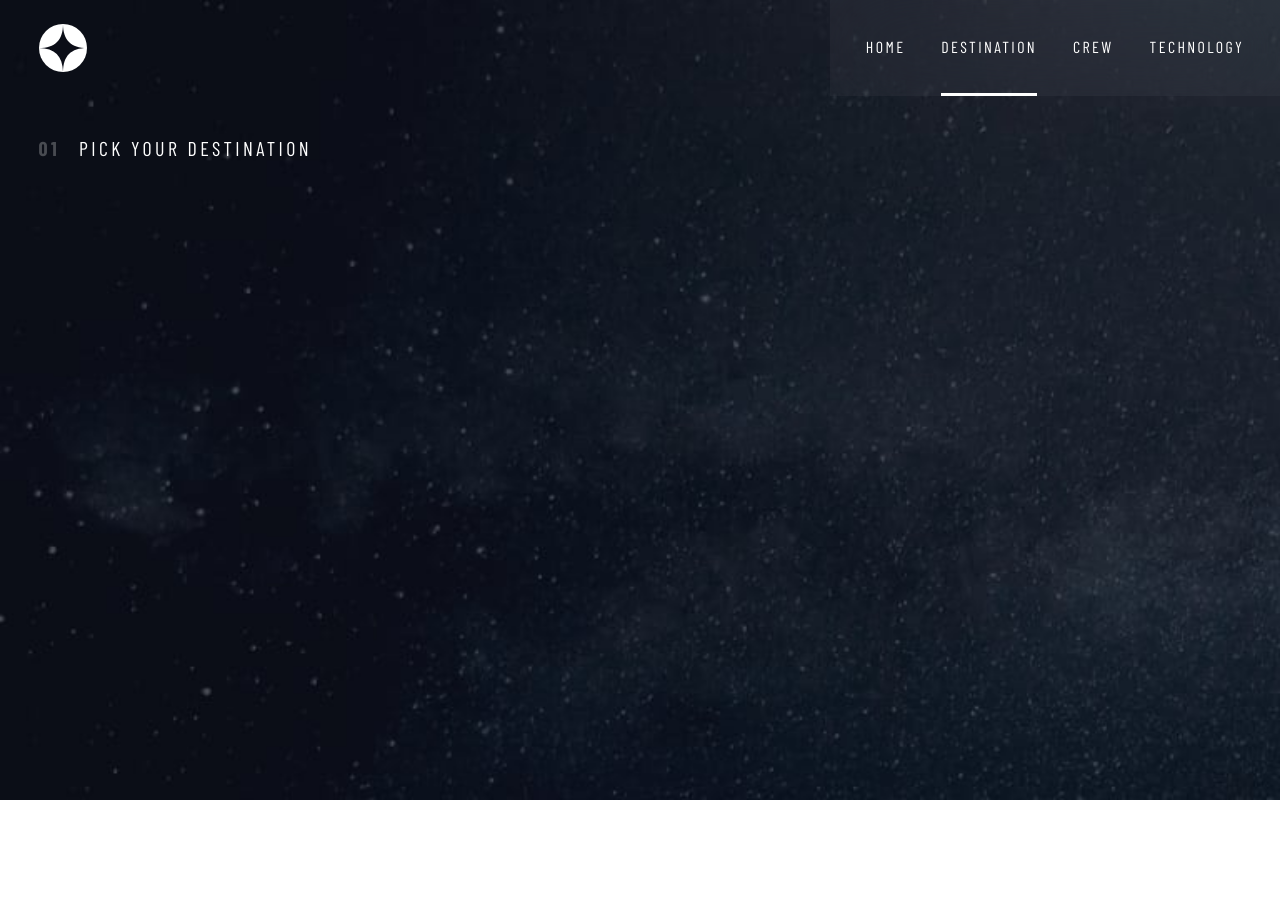
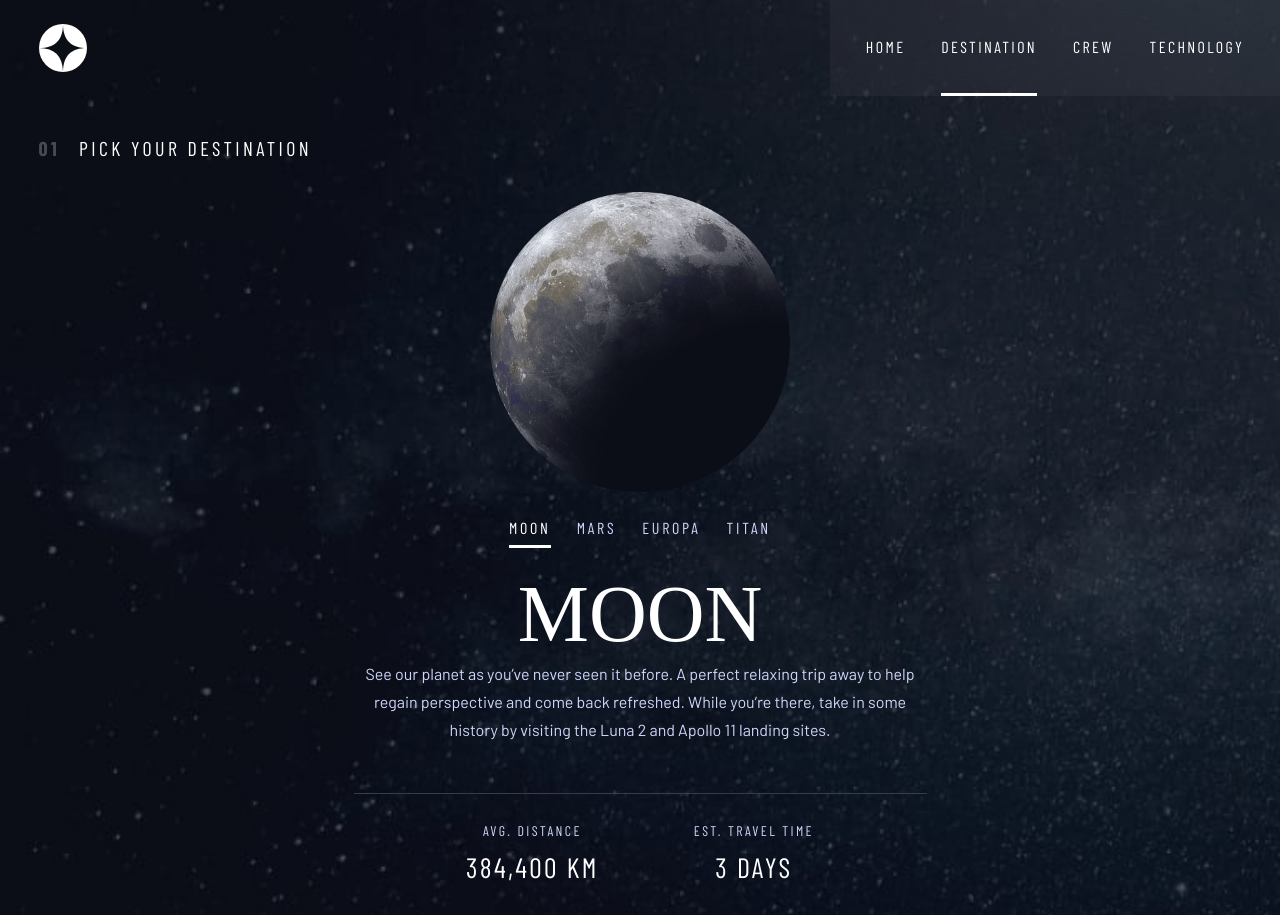
Before and after one commit to CiroJSCH/space-tourism-website, a React (Vite) app: page /destination in a window 1280 px wide. Before the commit the page ends 800 px from the top, so only its background shows below. Built offline with nearby package versions, Linux system fonts and the light colour scheme; a web font is replaced by a local one.

Commit message:
Destination component

```diff
--- a/src/components/Destination.jsx
+++ b/src/components/Destination.jsx
@@ -1,7 +1,54 @@
-const Destination = () => {
-  return (
-    <div></div>
-  )
+// Libraries
+import { useState, useEffect } from 'react';
+
+// Assets
+import moon from '../assets/destination/image-moon.png';
+import mars from '../assets/destination/image-mars.png';
+import europa from '../assets/destination/image-europa.png';
+import titan from '../assets/destination/image-titan.png';
+
+// Data
+import { destinations } from '../data/data.json';
+
+const images = {
+  0: moon,
+  1: mars,
+  2: europa,
+  3: titan,
 }
 
-export default Destination
+const Destination = () => {
+
+  const [destination, setDestination] = useState(destinations[0]);
+
+  return (
+    <section className='flex flex-col xl:flex-row items-center mt-8 xl:mt-16 md:pb-8 xl:pb-0 xl:max-w-[1110px] xl:justify-between m-auto'>
+      <img src={images[destinations.indexOf(destination)]} alt={destination.name} className='w-[170px] h-[170px] md:w-[300px] md:h-[300px] xl:w-[445px] xl:h-[445px] xl:mt-9' />
+      <div className='flex flex-col items-center xl:items-start'>
+        <nav className='font-barlow text-primary text-[14px] md:text-base leading-[17px] md:leading-[19px] mt-[26px] xl:mt-0 tracking-[2.3625px] md:tracking-[2.7px]'>
+          <ul className='flex gap-[26px]'>
+            {destinations.map(({ name }, index) => (
+              <li key={index} className={`cursor-pointer uppercase pb-2 ${destinations.indexOf(destination) === index && "text-white border-b-[3px] border-white"}`} onClick={() => setDestination(destinations[index])}>{name}</li>
+            ))}
+          </ul>
+        </nav>
+        <div className='pb-8 md:pb-[49px] xl:pb-[54px] border-b border-b-[#383B4B] xl:mt-[17px]'>
+          <h2 className='text-[56px] md:text-[80px] font-belle leading-[64px] md:leading-[92px] text-center xl:text-start text-white uppercase mt-5 xl:text-[100px] xl:leading-[115px]'>{destination.name}</h2>
+          <p className='font-brl text-primary text-[15px] md:text-base leading-[25px] md:leading-[28px] text-center max-w-[327px] md:max-w-[573px] xl:max-w-[444px] xl:text-[18px] xl:text-start xl:leading-[32px] font-normal'>{destination.description}</p>
+        </div>
+        <div className='flex flex-col uppercase mt-8 md:mt-[28px] md:flex-row items-center xl:justify-start md:justify-around md:px-[65px] w-full xl:px-0'>
+          <h3 className='font-barlow text-primary text-center xl:text-start text-[14px] leading-[17px] tracking-[2.3625px] '>
+            <p className='mb-3'>avg. distance</p>
+            <span className='text-white text-[28px] leading-[32px]'>{destination.distance}</span>
+          </h3>
+          <h3 className='mt-8 md:mt-0 font-barlow text-primary xl:text-start text-center text-[14px] leading-[17px] tracking-[2.3625px] xl:ml-[79px]'>
+            <p className='mb-3'>est. travel time</p>
+            <span className='text-white text-[28px] leading-[32px]'>{destination.travel}</span>
+          </h3>
+        </div>
+      </div>
+    </section>
+  );
+};
+
+export default Destination;
```
